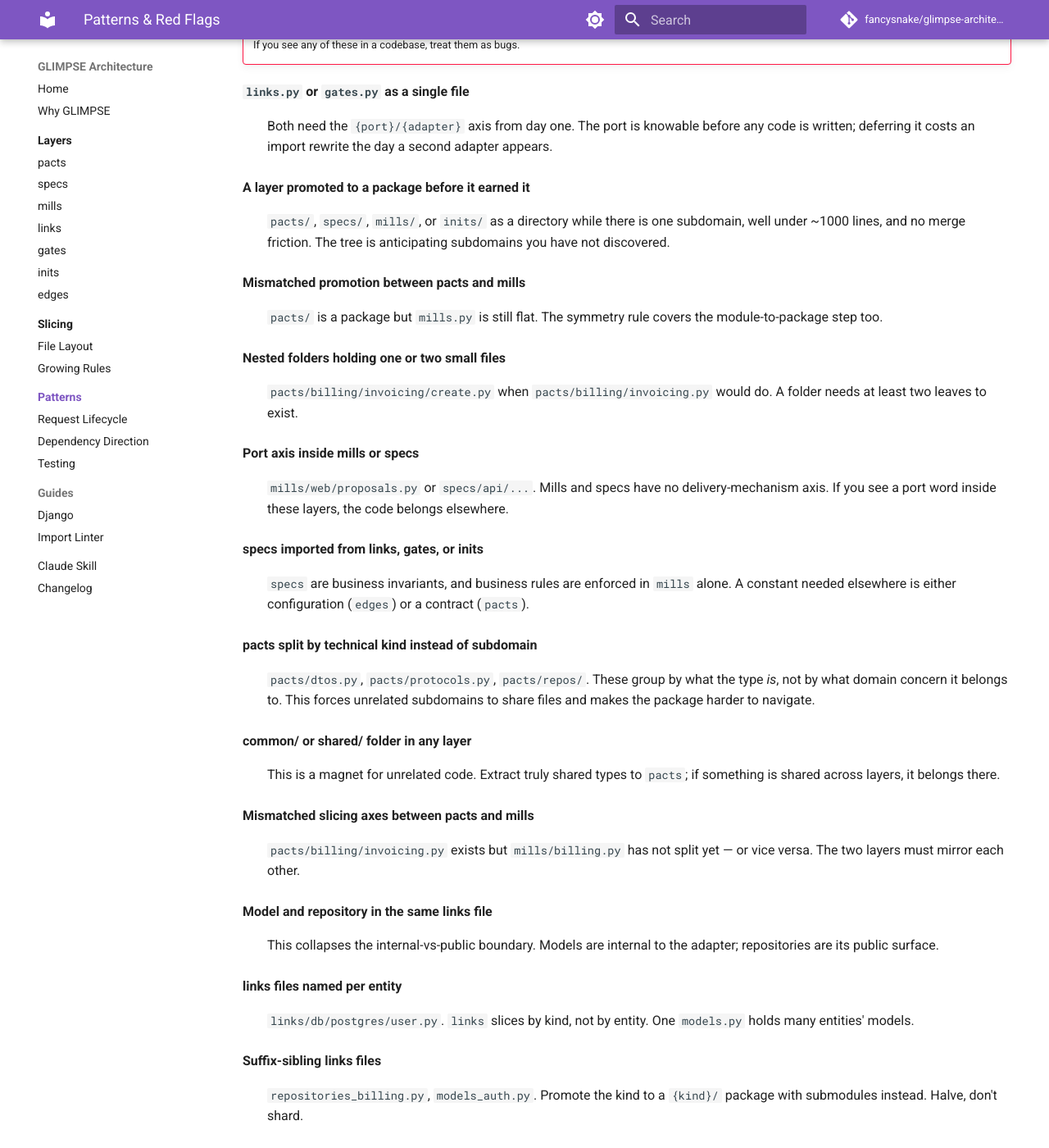
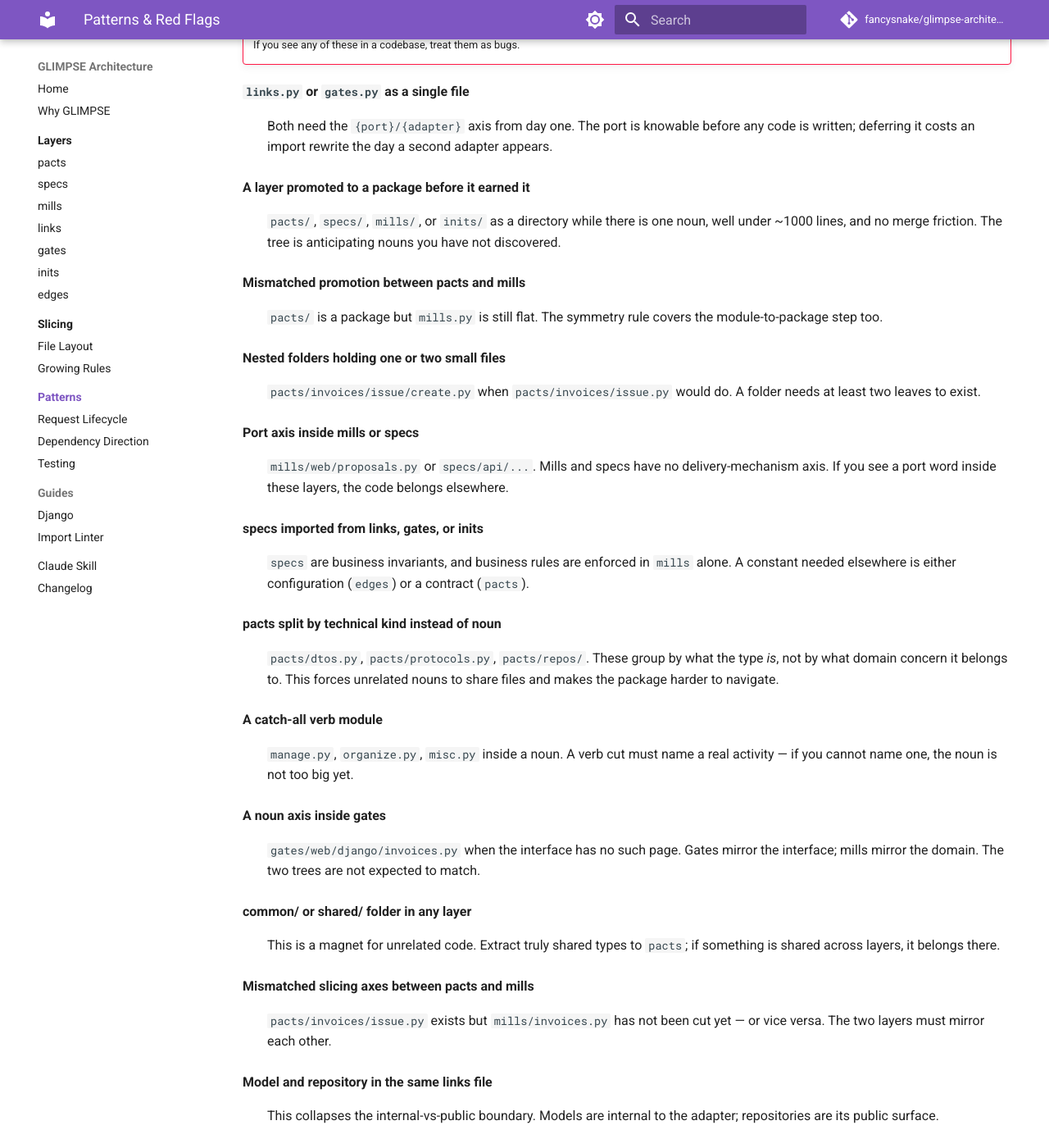
Before and after one commit to fancysnake/glimpse-architecture, an MkDocs documentation site: the page built from docs/patterns/index.md, in a window 1280 px wide and 1400 px high, scrolled down 3402 px. Shown: the whole window at 82% size. Built offline with MkDocs 1.6.1 and Material for MkDocs 9.7.7, drawn with Linux system fonts in a browser that asks for light colours; comment, search, counter and statistics services are not loaded; some of the changed text lies outside the part shown.

Commit message:
Patterns: cross-noun access, two new red flags
Cross-subdomain becomes cross-noun in dependency direction; integration
tests group gates by port and page. Red flags gain the catch-all verb
module and the noun axis inside gates.

Co-Authored-By: Claude Opus 5 (1M context) <noreply@anthropic.com>

````diff
--- a/docs/patterns/index.md
+++ b/docs/patterns/index.md
@@ -74,7 +74,7 @@ methods accept (`create(data: CreateProposalDict) -> ProposalDTO`). A
 `CreateXDict` carries no `id` — the store assigns it.
 
 ```python
-# pacts/proposals.py
+# pacts/proposals.py — the proposals noun
 class CreateProposalDict(TypedDict):
     title: str
     author_id: int
@@ -176,16 +176,16 @@ reaches a mill.
 
 **A layer promoted to a package before it earned it**
 : `pacts/`, `specs/`, `mills/`, or `inits/` as a directory while there is one
-  subdomain, well under ~1000 lines, and no merge friction. The tree is
-  anticipating subdomains you have not discovered.
+  noun, well under ~1000 lines, and no merge friction. The tree is
+  anticipating nouns you have not discovered.
 
 **Mismatched promotion between pacts and mills**
 : `pacts/` is a package but `mills.py` is still flat. The symmetry rule covers
   the module-to-package step too.
 
 **Nested folders holding one or two small files**
-: `pacts/billing/invoicing/create.py` when `pacts/billing/invoicing.py` would
-  do. A folder needs at least two leaves to exist.
+: `pacts/invoices/issue/create.py` when `pacts/invoices/issue.py` would do. A
+  folder needs at least two leaves to exist.
 
 **Port axis inside mills or specs**
 : `mills/web/proposals.py` or `specs/api/...`. Mills and specs have no
@@ -197,18 +197,27 @@ reaches a mill.
   alone. A constant needed elsewhere is either configuration (`edges`) or a
   contract (`pacts`).
 
-**pacts split by technical kind instead of subdomain**
+**pacts split by technical kind instead of noun**
 : `pacts/dtos.py`, `pacts/protocols.py`, `pacts/repos/`. These group by what the
   type *is*, not by what domain concern it belongs to. This forces unrelated
-  subdomains to share files and makes the package harder to navigate.
+  nouns to share files and makes the package harder to navigate.
+
+**A catch-all verb module**
+: `manage.py`, `organize.py`, `misc.py` inside a noun. A verb cut must name a
+  real activity — if you cannot name one, the noun is not too big yet.
+
+**A noun axis inside gates**
+: `gates/web/django/invoices.py` when the interface has no such page. Gates
+  mirror the interface; mills mirror the domain. The two trees are not
+  expected to match.
 
 **common/ or shared/ folder in any layer**
 : This is a magnet for unrelated code. Extract truly shared types to `pacts`; if
   something is shared across layers, it belongs there.
 
 **Mismatched slicing axes between pacts and mills**
-: `pacts/billing/invoicing.py` exists but `mills/billing.py` has not split yet —
-  or vice versa. The two layers must mirror each other.
+: `pacts/invoices/issue.py` exists but `mills/invoices.py` has not been cut yet
+  — or vice versa. The two layers must mirror each other.
 
 **Model and repository in the same links file**
 : This collapses the internal-vs-public boundary. Models are internal to the
@@ -219,8 +228,8 @@ reaches a mill.
   `models.py` holds many entities' models.
 
 **Suffix-sibling links files**
-: `repositories_billing.py`, `models_auth.py`. Promote the kind to a `{kind}/`
-  package with submodules instead. Halve, don't shard.
+: `repositories_invoices.py`, `models_users.py`. Promote the kind to a
+  `{kind}/` package with submodules instead. Halve, don't shard.
 
 **A links facade that re-exports models, or omits a public repository**
 : `links/{port}/{adapter}/__init__.py` *is* the public surface. Whatever it
````
Also changed, not shown: docs/patterns/dependency-direction.md (+12 -12 lines), docs/patterns/testing.md (+1 -1 lines).
